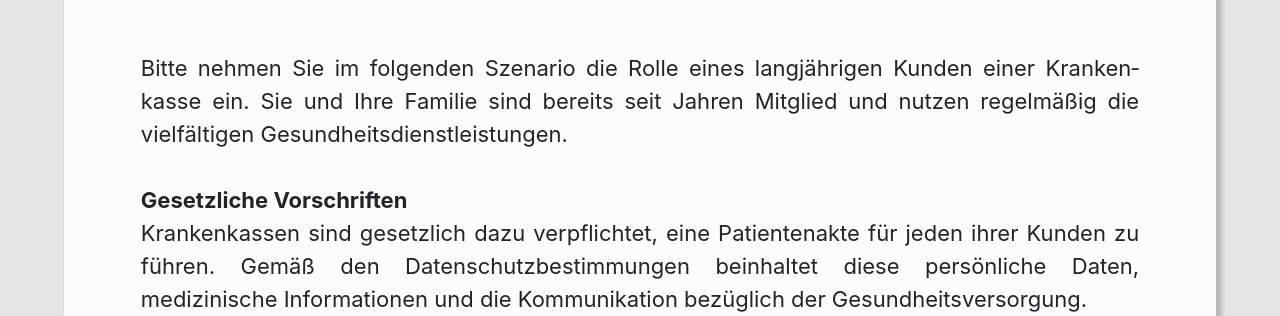
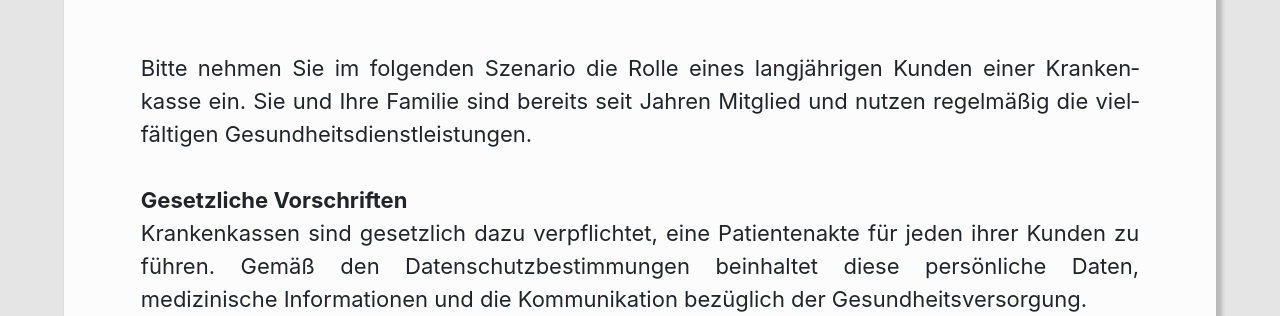
Before and after one commit to lennartschr/masterarbeit, a Django app: page /A in a window 1280 px wide. Shown: the part 167-483 px from the top of the page. Run offline with Django 4.2, Linux system fonts and the light colour scheme.

Commit message:
Kommentar

```diff
--- a/webapp/templates/experiment/experiment.html
+++ b/webapp/templates/experiment/experiment.html
@@ -58,9 +58,9 @@
                 <h2 class="h2 center">Das Experiment</h2>
                 <br>
                 <p>
-                    Bitte nehmen Sie im folgenden Szenario die Rolle eines langjährigen Kunden einer Kranken&shykasse
-                    ein. Sie und Ihre Familie sind bereits seit Jahren Mitglied und nutzen regelmäßig die vielfältigen
-                    Gesundheitsdienstleistungen.
+                    Bitte nehmen Sie im folgenden Szenario die Rolle eines lang&shyjährigen Kunden einer
+                    Kranken&shykasse ein. Sie und Ihre Familie sind bereits seit Jahren Mitglied und nutzen regelmäßig
+                    die viel&shyfältigen Gesund&shyheits&shydienst&shyleistungen.
                     <br><br>
 
                     <b>Gesetzliche Vorschriften</b><br>
--- a/webapp/templates/experiment/experimentB.html
+++ b/webapp/templates/experiment/experimentB.html
@@ -57,9 +57,9 @@
       <h2 class="h2 center">Das Experiment</h2>
       <br>
       <p style="text-align: justify !important;">
-        Bitte nehmen Sie im folgenden Szenario die Rolle eines langjährigen Kunden einer Kranken&shykasse ein. Sie und
-        Ihre Familie sind bereits seit Jahren Mitglied und nutzen regelmäßig die vielfältigen
-        Gesundheitsdienstleistungen.
+        Bitte nehmen Sie im folgenden Szenario die Rolle eines lang&shyjährigen Kunden einer Kranken&shykasse ein. Sie
+        und Ihre Familie sind bereits seit Jahren Mitglied und nutzen regelmäßig die viel&shyfältigen
+        Gesund&shyheits&shydienst&shyleistungen.
         <br><br>
 
         <b>Gesetzliche Vorschriften</b><br>
```
